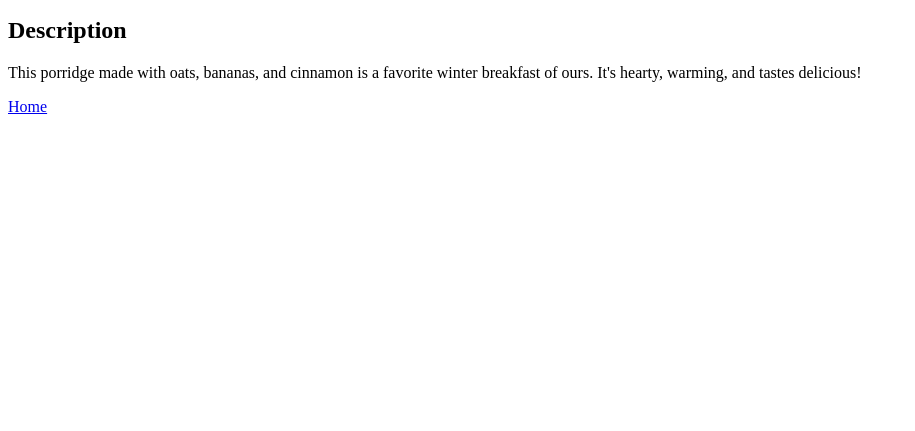
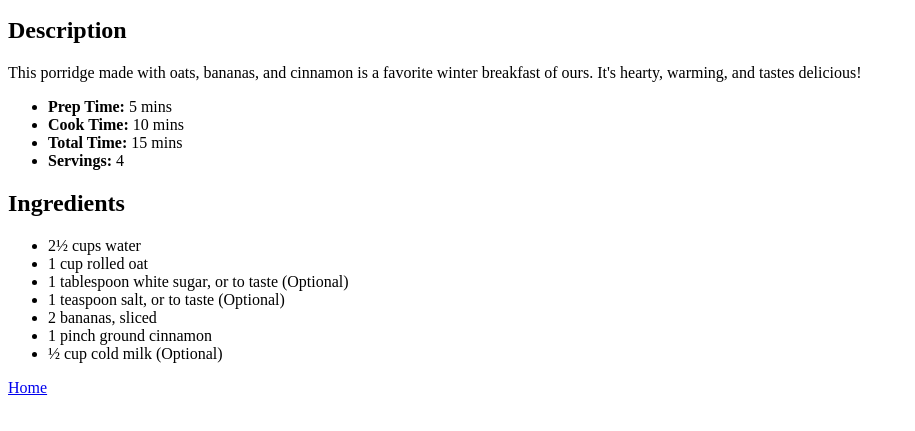
Before and after one commit to obaeric/odin-recipes, a plain HTML site: page recipes/porridge.html in a window 1280 px wide. Shown: the part 101-532 px from the top of the page, without its empty margins (0-915 px from the left). Drawn offline with Linux system fonts and the light colour scheme.

Commit message:
feat: Add ingredients section to porridge.html
-adds ingredients section to the porridge.html
page
-updates description section

```diff
--- a/recipes/porridge.html
+++ b/recipes/porridge.html
@@ -11,7 +11,23 @@
         <h2>Description</h2>
           <p>This porridge made with oats, bananas, and cinnamon is a favorite winter
              breakfast of ours. It's hearty, warming, and tastes delicious!</p>
-         <p><a href="../index.html">Home</a></p>
+             <ul>
+                <li><strong>Prep Time:</strong> 5 mins</li>
+                <li><strong>Cook Time:</strong> 10 mins</li>
+                <li><strong>Total Time:</strong> 15 mins</li>
+                <li><strong>Servings:</strong> 4</li>
+             </ul>
+        <h2>Ingredients</h2>
+           <ul>
+            <li>2&frac12; cups water</li>
+            <li>1 cup rolled oat</li>
+            <li>1 tablespoon white sugar, or to taste (Optional)</li>
+            <li>1 teaspoon salt, or to taste (Optional)</li>
+            <li>2 bananas, sliced</li>
+            <li>1 pinch ground cinnamon</li>
+            <li>&frac12; cup cold milk (Optional)</li>
+           </ul>
+          <p><a href="../index.html">Home</a></p>
 
     </body>
 </html>
```
